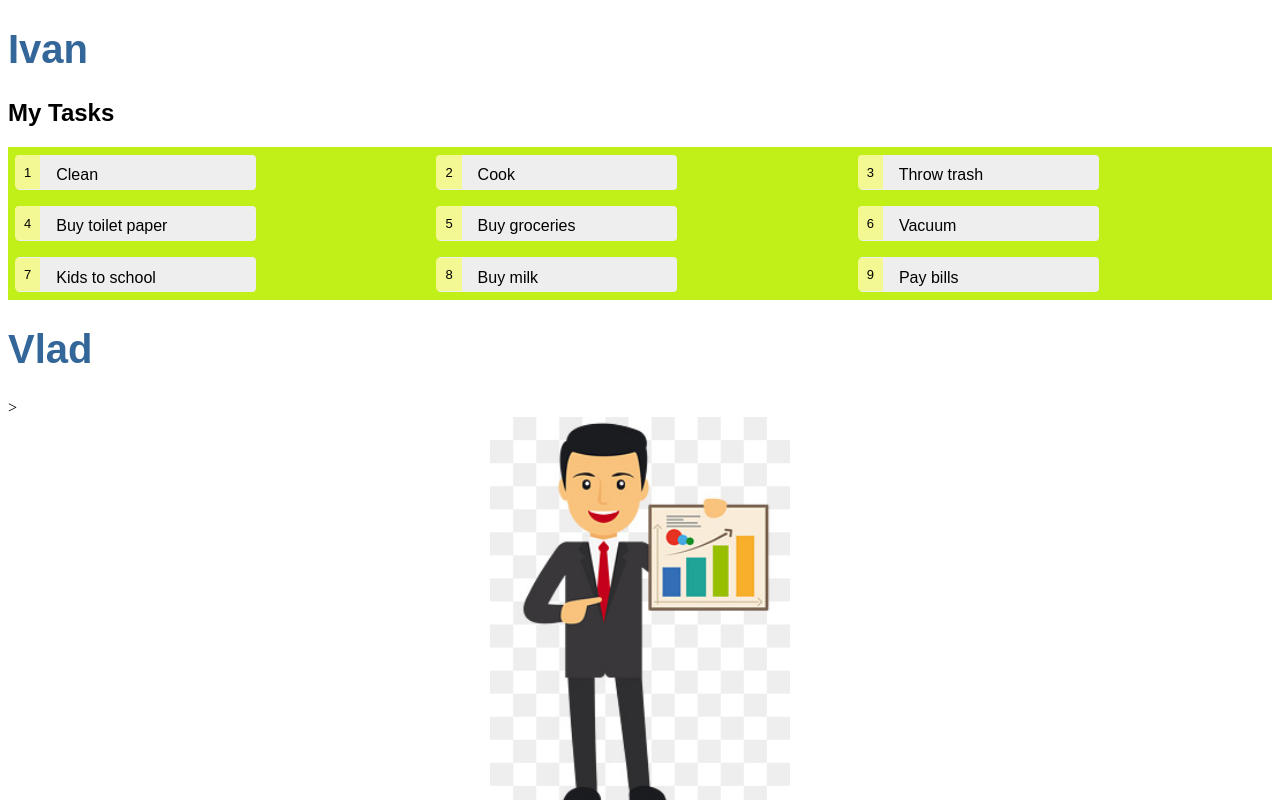
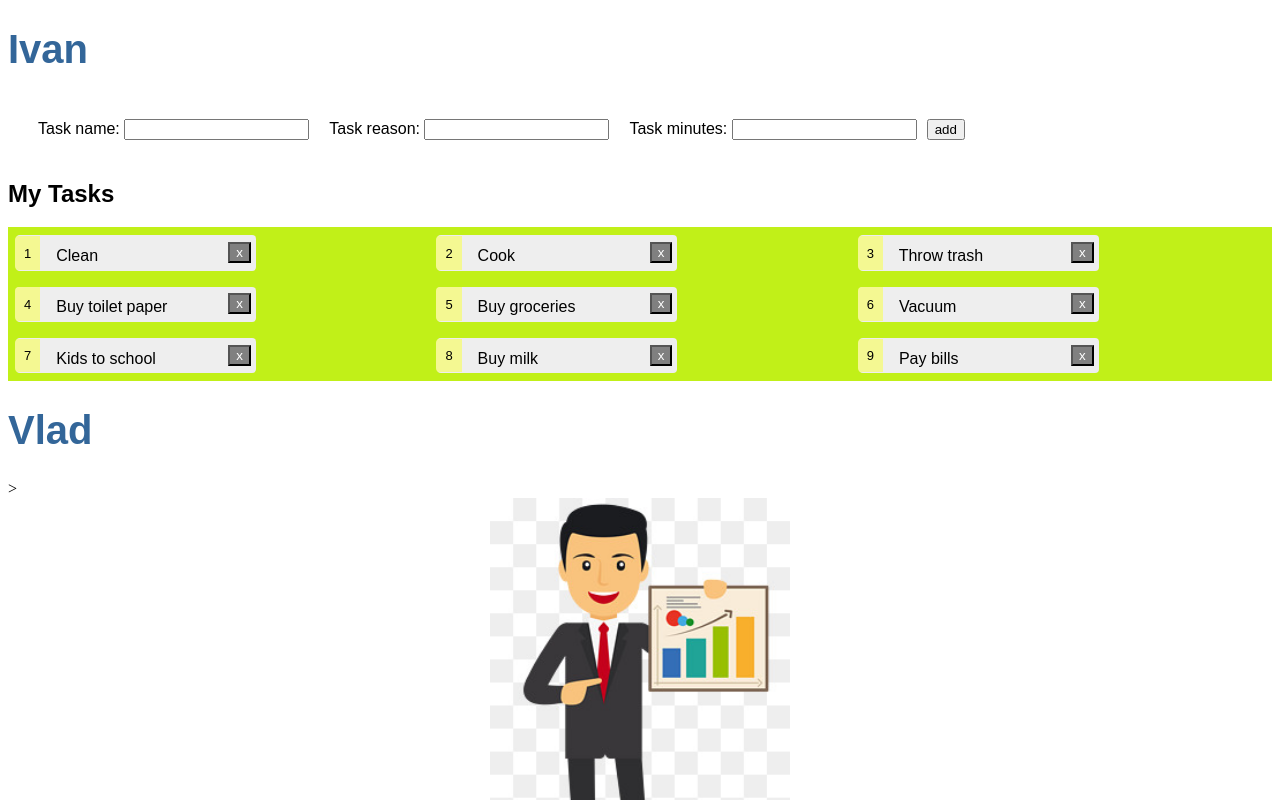
Before and after one commit to ivangermanov/angular_project, an Angular app: page / in a window 1280 px wide. Shown: the top 800 px of the page. Built offline with nearby package versions, Linux system fonts and the light colour scheme.

Commit message:
Added delete and add task functionalities

```diff
--- a/src/app/mock-tasks.ts
+++ b/src/app/mock-tasks.ts
@@ -1,14 +1,13 @@
 import { Task } from './task';
 
 export const TASKS: Task[] = [
-  { id: 1, name: 'Clean' },
-  { id: 2, name: 'Cook' },
-  { id: 3, name: 'Throw trash' },
-  { id: 4, name: 'Buy toilet paper' },
-  { id: 5, name: 'Buy groceries' },
-  { id: 6, name: 'Vacuum' },
-  { id: 7, name: 'Kids to school' },
-  { id: 8, name: 'Buy milk' },
-  { id: 9, name: 'Pay bills' },
-
+  { id: 1, name: 'Clean', reason: 'Bring some order', minutes: 60},
+  { id: 2, name: 'Cook', reason: 'Don\'t starve', minutes: 40},
+  { id: 3, name: 'Throw trash', reason: 'No rotten smell inside', minutes: 3},
+  { id: 4, name: 'Buy toilet paper', reason: 'Self-explanatory', minutes: 20},
+  { id: 5, name: 'Buy groceries', reason: 'Not having to shop for the whole week', minutes: 60},
+  { id: 6, name: 'Vacuum', reason: 'Bring some order', minutes: 15},
+  { id: 7, name: 'Kids to school', reason: 'You want your children educated', minutes: 30},
+  { id: 8, name: 'Buy milk', reason: 'Someone already drank it', minutes: 20},
+  { id: 9, name: 'Pay bills', reason: 'Not being thrown out on the streets', minutes: 45},
 ];
--- /dev/null
+++ b/src/app/task.service.ts
@@ -0,0 +1,27 @@
+import { Injectable } from '@angular/core';
+import { Observable, of } from 'rxjs';
+
+import { TASKS } from './mock-tasks';
+import { Task } from './task';
+
+@Injectable({
+  providedIn: 'root'
+})
+export class TaskService {
+
+  getTasks(): Task[] {
+    return TASKS;
+  }
+
+  addTask (task: Task): Observable<Task> {
+    return of(task);
+  }
+
+  deleteTask (task: Task): Observable<Task> {
+    const id = typeof task === 'number' ? task : task.id;
+    const index = TASKS.indexOf(task);
+    TASKS.splice(index);
+    return of(task);
+  }
+  constructor() { }
+}
--- a/src/app/task.ts
+++ b/src/app/task.ts
@@ -1,6 +1,8 @@
 export class Task {
     constructor(
         public id: number,
-        public name: string
+        public name: string,
+        public reason: string,
+        public minutes: number
       ) { }
 }
--- a/src/app/tasks/tasks.component.css
+++ b/src/app/tasks/tasks.component.css
@@ -16,6 +16,13 @@
   padding: .3em 0;
   height: 1.6em;
   border-radius: 4px;
+}
+
+.addTaskContainer {
+  padding: 20px;
+}
+.addTaskContainer .addTaskItem {
+  padding: 10px;
 }
 
 li.selected:hover.tasks {
@@ -49,3 +56,11 @@ li:hover.tasks {
   margin-right: .8em;
   border-radius: 4px 0 0 4px;
 }
+
+button.delete {
+  float: right;
+  background-color: gray !important;
+  color: white;
+  margin-top: 2px;
+  margin-right: 5px;
+}
--- a/src/app/tasks/tasks.component.html
+++ b/src/app/tasks/tasks.component.html
@@ -1,6 +1,8 @@
 <div *ngIf="selectedTask">
   <h2>{{selectedTask.name}} Details</h2>
   <div><span>id: </span>{{selectedTask.id}}</div>
+  <div><span>reason: </span>{{selectedTask.reason}}</div>
+  <div><span>minutes: </span>{{selectedTask.minutes}}</div>
   <div>
     <label>name:
       <input [(ngModel)]="selectedTask.name" placeholder="name">
@@ -8,10 +10,26 @@
   </div>
 </div>
 
+<div class='addTaskContainer'>
+  <label class='addTaskItem'>Task name:
+    <input #taskName />
+  </label>
+  <label class='addTaskItem'>Task reason:
+    <input #taskReason />
+  </label>
+  <label class='addTaskItem'>Task minutes:
+    <input #taskMinutes type="number"/>
+  </label>
+  <!-- (click) passes input value to add() and then clears the input -->
+  <button (click)="add(taskName.value, taskReason.value, taskMinutes.value); taskName.value=''; taskReason.value=''; taskMinutes.value=''">
+    add
+  </button>
+</div>
+
 <h2>My Tasks</h2>
 <div class="grid-container">
-  <li class="tasks" *ngFor="let task of tasks" [class.selected]="task === selectedTask"
-    (click)="selectTask(task)">
+  <li class="tasks" *ngFor="let task of tasks" [class.selected]="task === selectedTask" (click)="selectTask(task)">
     <span class="grid-item">{{task.id}} </span> {{task.name}}
+    <button class="delete" title="delete task" (click)="delete(task)">x</button>
   </li>
 </div>
--- a/src/app/tasks/tasks.component.ts
+++ b/src/app/tasks/tasks.component.ts
@@ -1,6 +1,7 @@
 import { Component, OnInit } from '@angular/core';
 import { Task } from '../task';
 import { TASKS } from '../mock-tasks'
+import { TaskService } from '../task.service';
 
 @Component({
   selector: 'app-tasks',
@@ -11,15 +12,32 @@ export class TasksComponent implements OnInit {
 
   selectedTask: Task;
 
-  tasks = TASKS;
+  tasks: Task[];
 
   selectTask(task: Task) {
     this.selectedTask = task;
   }
 
-  constructor() { }
+  add(name: string, reason: string, minutes: number): void {
+    name = name.trim();
+    if (!name) { return; }
+    const id = this.tasks[this.tasks.length - 1].id + 1;
+    this.taskService.addTask({id, name, reason, minutes} as Task).subscribe(task => { this.tasks.push(task); });
+  }
+
+  delete(task: Task): void {
+    this.tasks = this.tasks.filter(t => t !== task);
+    this.taskService.deleteTask(task).subscribe();
+  }
+
+  getTasks(): void {
+    this.tasks = this.taskService.getTasks();
+  }
+
+  constructor(private taskService: TaskService) { }
 
   ngOnInit() {
+    this.getTasks();
   }
 
 }
```
Also changed, not shown: 1 other file (tests, documents, lock files or other folders).
